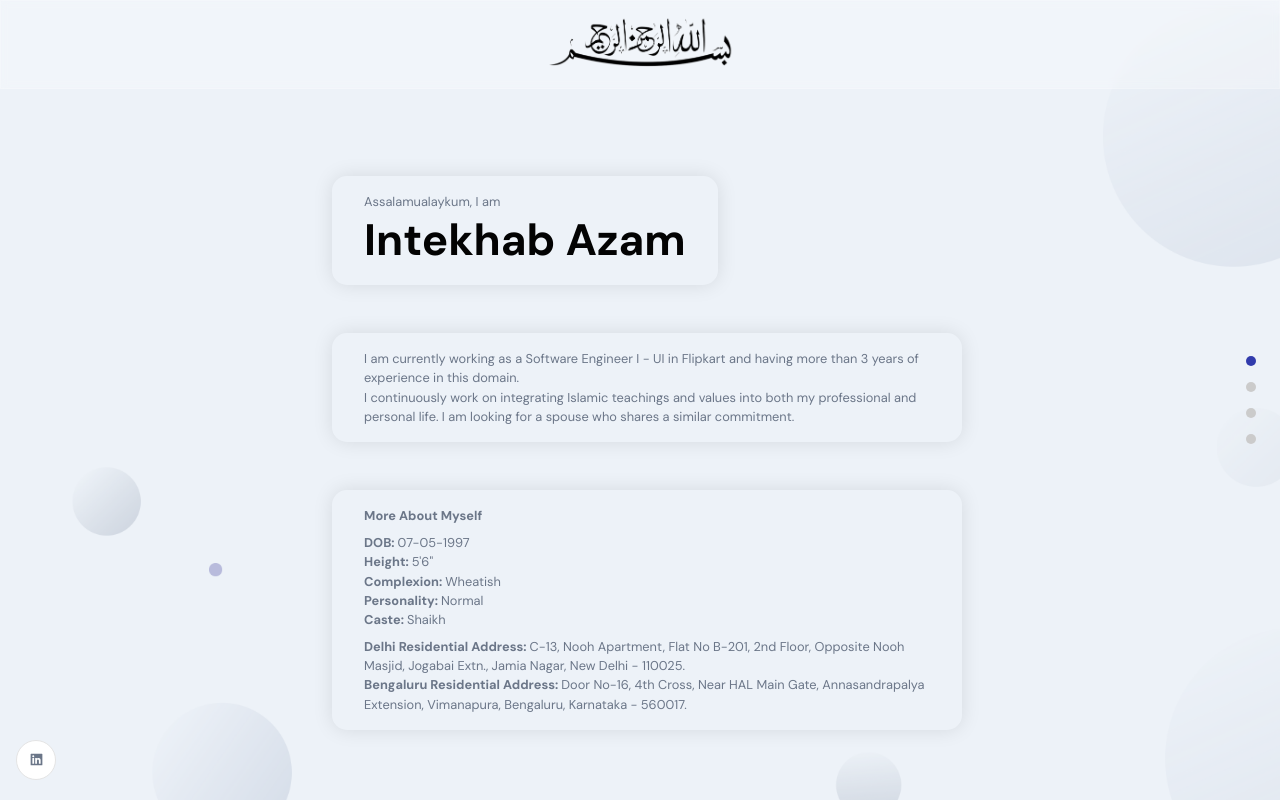
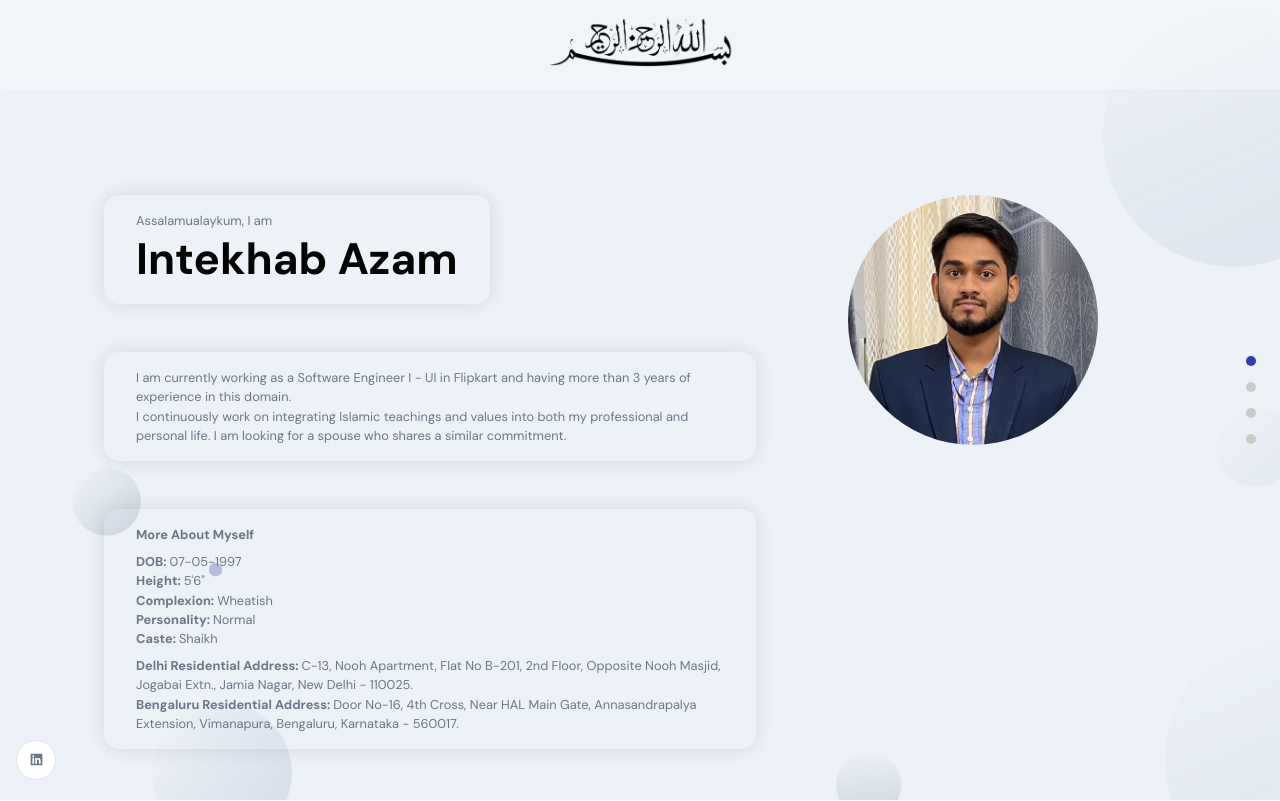
Before and after one commit to IntekhabAzam/marriage-portfolio, a React (Create React App) app: page / in a window 1280 px wide. Shown: the top 801 px of the page. Built offline with nearby package versions, Linux system fonts and the light colour scheme; the HTML template or start-up script is replaced by a standard one.

Commit message:
added profile image

```diff
--- a/src/components/Header/Header.jsx
+++ b/src/components/Header/Header.jsx
@@ -2,12 +2,18 @@ import React from "react";
 import { motion } from "framer-motion";
 import "./Header.scss";
 import AppWrap from "../../wrapper/AppWrap";
+import { images } from "../../constants";
 
 const Header = () => {
   return (
     <div className="app__header">
       <motion.div
-        whileInView={{ x: [-100, 0], opacity: [0, 1] }}
+        whileInView={{ x: [-100, 0], opacity: [0, 1] }}  // Animation for Profile Image Column
+        transition={{ duration: 0.5 }}
+        className="app__header-container"
+      >
+        <motion.div
+          whileInView={{ x: [100, 0], opacity: [0, 1] }}  // Animation for Info Column
           transition={{ duration: 0.5 }}
           className="app__header-info"
         >
@@ -61,6 +67,18 @@ const Header = () => {
             </div>
           </div>
         </motion.div>
+        <motion.div
+          whileInView={{ scale: [0.5, 1], opacity: [0, 1] }}
+          transition={{ duration: 0.5 }}
+          className="app__header-profile"
+        >
+          <img
+            src={images.profile}
+            alt="Profile"
+            className="profile-image"
+          />
+        </motion.div>
+      </motion.div>
     </div>
   );
 };
--- a/src/components/Header/Header.scss
+++ b/src/components/Header/Header.scss
@@ -27,19 +27,62 @@
   }
 }
 
-.app__header-info {
+.app__header-container {
+  display: flex;
+  justify-content: space-between;
+  align-items: flex-start;
+  width: 100%;
+  max-width: 1200px;
+  margin: auto;
+
+  @media screen and (max-width: 900px) {
+    flex-direction: column-reverse;
+    align-items: center;
+  }
+}
+
+.app__header-profile {
+  flex: 2;
+  display: flex;
+  justify-content: center;
+  align-items: center;
   margin-top: 5rem;
 
   @media screen and (max-width: 900px) {
     margin-top: 1rem;
+    margin-bottom: 2rem;
   }
+}
+
+.profile-image {
+  width: 250px;  // Adjust profile image size as needed
+  height: 250px;
+  border-radius: 50%;
+  object-fit: cover;
+
+  @media screen and (max-width: 450px) {
+   width: 200px;
+   height: 200px;
+  }
+}
+
+.app__header-info {
+  margin-top: 5rem;
+  margin-bottom: 2rem;
+  flex: 3;
+
+  @media screen and (max-width: 900px) {
+    margin-top: 1rem;
+  }
+
+  @media screen and (max-width: 450px) {
+    margin-bottom: 0;
+   }
 }
 
 .app__header-badge {
   display: flex;
   flex-direction: column;
-  width: 60%;
-  margin: auto;
 
   @media screen and (max-width: 900px) {
     width: 100%;
--- a/src/constants/images.js
+++ b/src/constants/images.js
@@ -1,3 +1,5 @@
+import profile from '../assets/profile.png';
+
 import email from '../assets/email.png';
 import linkedin from '../assets/linkedin.png';
 import whatsapp from '../assets/whatsapp.png';
@@ -10,6 +12,7 @@ import header from '../assets/header.png'
 
 
 export default {
+  profile,
   email,
   circle,
   linkedin,
```
Also changed, not shown: src/assets/profile.png (added). Lines whose indentation alone changed are shown as unchanged.
